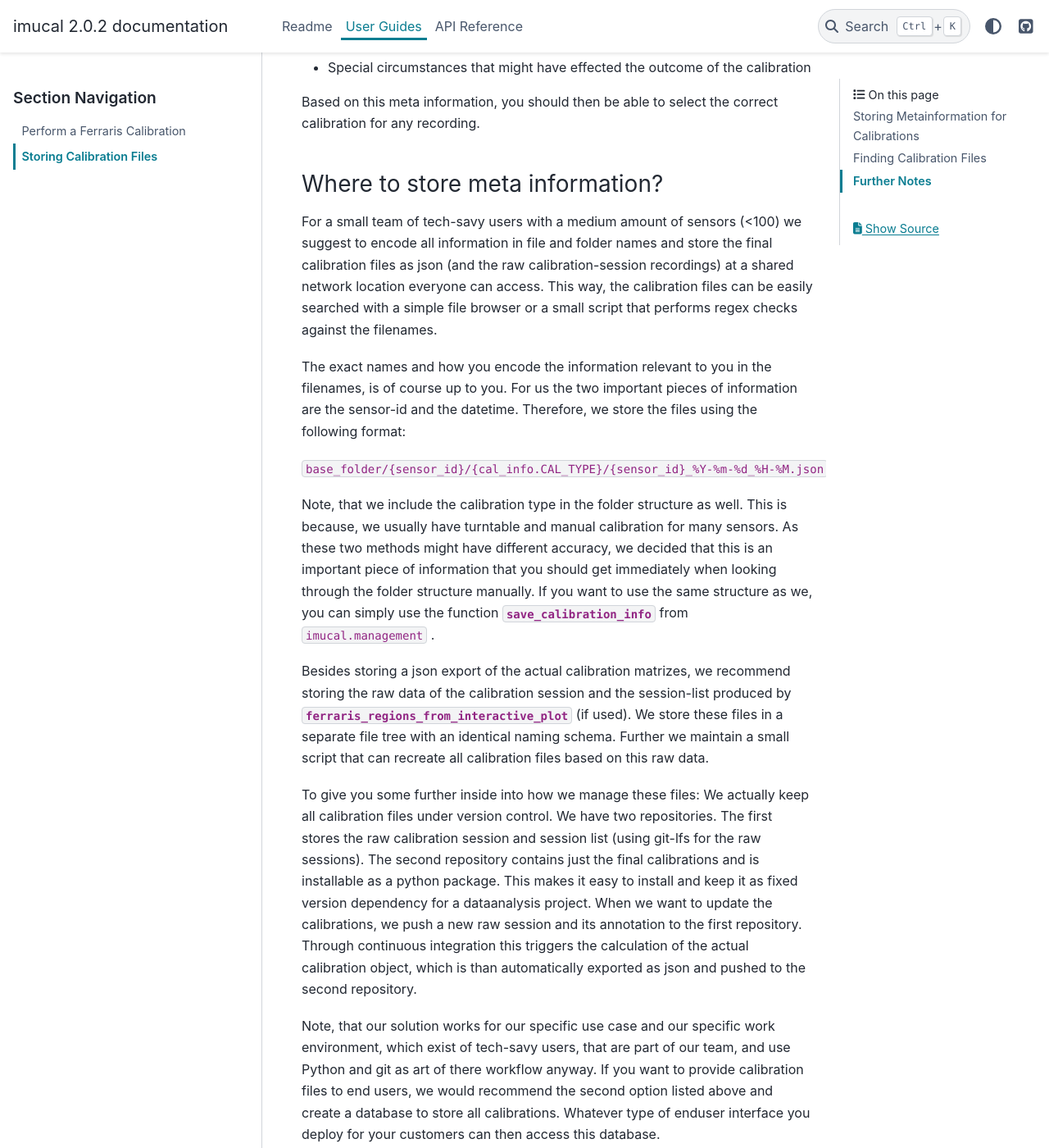
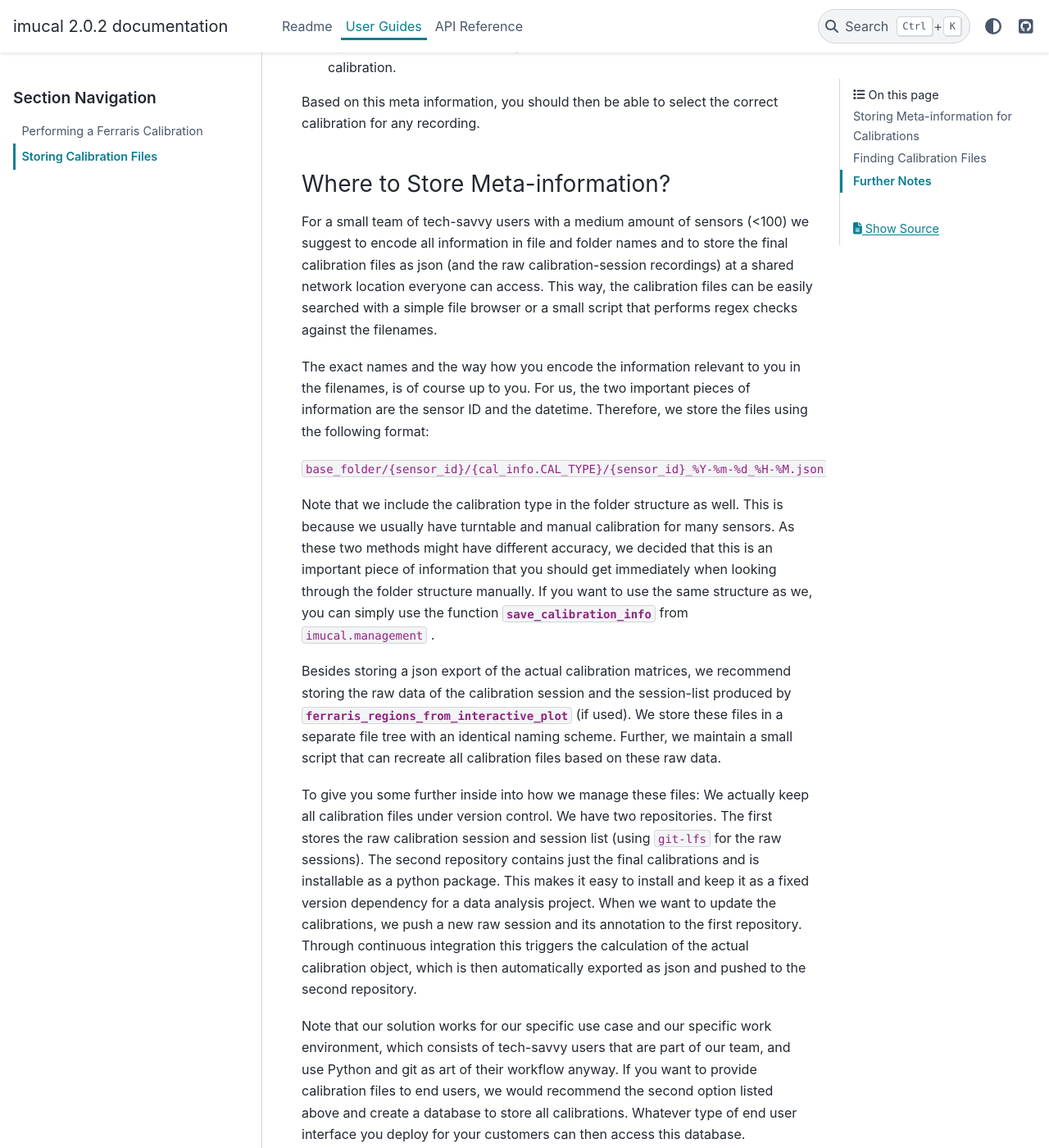
Before and after one commit to mad-lab-fau/imucal, a Sphinx documentation site: the page built from docs/guides/cal_store.rst, in a window 1280 px wide and 1400 px high, scrolled down 1619 px. Shown: the whole window at 82% size. Built offline with Sphinx 7.4.7 and the PyData theme 0.15.4, drawn with Linux system fonts in a browser that asks for light colours; pages that are not in the unit, such as notebooks, are missing from menus; some of the changed text lies outside the part shown.

Commit message:
comments to documentation

```diff
--- a/docs/guides/cal_store.rst
+++ b/docs/guides/cal_store.rst
@@ -1,12 +1,12 @@
 .. _cal_store_guide:
 
 =====================================================
-Storing and Managing calibrations of multiple sensors
+Storing and Managing Calibrations of Multiple Sensors
 =====================================================
 
 When you build or use multiple sensors it is advisable to store all calibrations at a central location and with a
 certain structure to ensure that the correct calibration is used every time.
-Keep in mind, that it is usually required to store multiple calibration files per sensor.
+Keep in mind that it is usually required to store multiple calibration files per sensor.
 Over time and when measuring in vastly different environmental conditions, the calibration coefficients of the sensor
 might change.
 This management system should fulfill the following requirements:
@@ -17,91 +17,92 @@ This management system should fulfill the following requirements:
 * All users should have easy access to the calibrations and all updates
 
 
-Storing Metainformation for Calibrations
+Storing Meta-information for Calibrations
 ========================================
 
-To store the actual calibration information, you can simply use the `to_json_file` and `to_hdf5` methods of the
-calibration-info objects.
+To store the actual calibration information, you can simply use the :meth:`~imucal.CalibrationInfo.to_json_file` and
+:meth:`~imucal.CalibrationInfo.to_hdf5` methods of the :class:`~imucal.CalibrationInfo` objects.
 However, `imucal` does explicitly not include meta information of a calibration (besides the generic `comments` field),
 as we can simply not anticipate what you might want to do with your sensors or calibrations.
 To store such meta-information, you basically have three options:
 
-1. Store meta information separately and not in the actual calibration json/hdf5 file.
-   You could out that information into a second file or encode it in the file or folder name.
-2. Create a custom writer that extracts the information from the calibration-info objects and store them in you own file
-   format that includes the meta information you require.
-   You could use the `to_json` method to get a json string that could be embedded in a larger json file.
-   For many sensors it might also be feasible to ditch files entirly and write a custom interface to store the all
+1. Store meta-information separately and not in the actual calibration json/hdf5 file.
+   You could put that information into a second file or encode it in the file or folder name.
+2. Create a custom writer that extracts the information from the calibration-info objects and store them in your own
+   file format that includes the meta-information you require.
+   You could use the :meth:`~imucal.CalibrationInfo.to_json` method to get a json string that could be embedded in a
+   larger json file.
+   For many sensors it might also be feasible to ditch files entirely and write a custom interface to store all the
    information in a database.
-3. Create a subclass of the calibration-info methods you use and include the meta information you need as additional
-   fields.
+3. Create a subclass of :class:`~imucal.CalibrationInfo` and include the meta-information you need as additional fields.
    This will ensure that this information is included in all json and hdf5 exports.
-   This is covered in this example (TODO!)
+   This is covered in this example (TODO!).
 
-In the following we will first discuss which meta information you might typically require and then explain an
+
+In the following, we will first discuss which meta-information you might typically require and then explain an
 implementation of option 1 (that we use internally as well) and provide further information, when the other cases might
 be useful.
 
-What meta information should I save?
+Which Meta-information Should I Save?
 ------------------------------------
 
-Primarily the meta information is there to ensure that you apply the correct calibration to the correct recordings.
+Primarily, the meta-information is there to ensure that you apply the correct calibration to the correct recordings.
 This means you should at least store the following:
 
-* Unique identifier for your sensor
-* Sensor settings that might change calibration relevant parameter
+* Unique identifier for your sensor.
+* Sensor settings that might change calibration-relevant parameters.
   This will depend on your sensor, but some units have a different bias when certain settings are chosen.
-* The data and time the calibration was performed
-* Special circumstances that might have effected the outcome of the calibration
+* The datetime at which the calibration was performed.
+* Special circumstances that might have effected the outcome of the calibration.
 
 Based on this meta information, you should then be able to select the correct calibration for any recording.
 
-Where to store meta information?
+Where to Store Meta-information?
 --------------------------------
 
-For a small team of tech-savy users with a medium amount of sensors (<100) we suggest to encode all information in
-file and folder names and store the final calibration files as json (and the raw calibration-session recordings)
+For a small team of tech-savvy users with a medium amount of sensors (<100) we suggest to encode all information in
+file and folder names and to store the final calibration files as json (and the raw calibration-session recordings)
 at a shared network location everyone can access.
 This way, the calibration files can be easily searched with a simple file browser or a small script that performs
 regex checks against the filenames.
 
-The exact names and how you encode the information relevant to you in the filenames, is of course up to you.
-For us the two important pieces of information are the sensor-id and the datetime.
+The exact names and the way how you encode the information relevant to you in the filenames, is of course up to you.
+For us, the two important pieces of information are the sensor ID and the datetime.
 Therefore, we store the files using the following format:
 
 `base_folder/{sensor_id}/{cal_info.CAL_TYPE}/{sensor_id}_%Y-%m-%d_%H-%M.json`
 
-Note, that we include the calibration type in the folder structure as well.
-This is because, we usually have turntable and manual calibration for many sensors.
+Note that we include the calibration type in the folder structure as well.
+This is because we usually have turntable and manual calibration for many sensors.
 As these two methods might have different accuracy, we decided that this is an important piece of information that you
 should get immediately when looking through the folder structure manually.
 If you want to use the same structure as we, you can simply use the function
 :func:`~imucal.management.save_calibration_info` from `imucal.management` .
 
-Besides storing a json export of the actual calibration matrizes, we recommend storing the raw data of the calibration
+Besides storing a json export of the actual calibration matrices, we recommend storing the raw data of the calibration
 session and the session-list produced by :func:`~imucal.ferraris_regions_from_interactive_plot` (if used).
-We store these files in a separate file tree with an identical naming schema.
-Further we maintain a small script that can recreate all calibration files based on this raw data.
+We store these files in a separate file tree with an identical naming scheme.
+Further, we maintain a small script that can recreate all calibration files based on these raw data.
 
 To give you some further inside into how we manage these files: We actually keep all calibration files under version
 control.
-We have two repositories. The first stores the raw calibration session and session list (using git-lfs for the raw
+We have two repositories. The first stores the raw calibration session and session list (using `git-lfs` for the raw
 sessions).
 The second repository contains just the final calibrations and is installable as a python package.
-This makes it easy to install and keep it as fixed version dependency for a dataanalysis project.
+This makes it easy to install and keep it as a fixed version dependency for a data analysis project.
 When we want to update the calibrations, we push a new raw session and its annotation to the first repository.
-Through continuous integration this triggers the calculation of the actual calibration object, which is than
+Through continuous integration this triggers the calculation of the actual calibration object, which is then
 automatically exported as json and pushed to the second repository.
 
-Note, that our solution works for our specific use case and our specific work environment, which exist of tech-savy
-users, that are part of our team, and use Python and git as art of there workflow anyway.
+Note that our solution works for our specific use case and our specific work environment, which consists of tech-savvy
+users that are part of our team, and use Python and git as art of their workflow anyway.
 If you want to provide calibration files to end users, we would recommend the second option listed above and create a
 database to store all calibrations.
-Whatever type of enduser interface you deploy for your customers can then access this database.
+Whatever type of end user interface you deploy for your customers can then access this database.
 
-The third option, extending the calibration-info class, is only recommended, if you have pieces of meta information
-that fundamentally change how a calibration should be applied (i.e. similar to the expected units of the input data) or
-are actually required as part of the calibration procedure.
+The third option, extending the :class:`~imucal.CalibrationInfo` class, is only recommended if you have pieces of
+meta-information that fundamentally change how a calibration should be applied (i.e., similar to the expected units
+of the input data) or are actually required as part of the calibration procedure.
 If you do that, make sure that you provide a new `CAL_TYPE` value for the subclass and use it when calculating the
 calibration.
 Otherwise, loading the stored files with :func:`~imucal.management.load_calibration_info` is not possible.
@@ -111,16 +112,16 @@ Finding Calibration Files
 
 If you followed our example and stored meta information encoded in file and folder names, you can use simple regex
 searches to find calibrations that fulfill your specifications.
-To make that even easier for you we provide the functions :func:`~imucal.management.find_calibration_info_for_sensor`
-and :func:`~imucal.management.find_closest_calibration_info_to_date` to simplify the two most typical queries.
-Note that these function expect you to store the calibrations using :func:`~imucal.management.save_calibration_info`
-Namely, finding all calibrations for a sensor and finding the calibration that was performed closest (timewise)
+To make that even easier for you, we provide the functions :func:`~imucal.management.find_calibration_info_for_sensor`
+and :func:`~imucal.management.find_closest_calibration_info_to_date` to simplify the two most typical queries, namely,
+finding all calibrations for a sensor and finding the calibration that was performed closest (timewise)
 to the actual recording.
 Both functions further allow you to filter based on the calibration type and provide a custom validation to check
 parameters inside the calibration file (e.g. the expected units of the input data).
+Note that these functions expect you to store the calibrations using :func:`~imucal.management.save_calibration_info`.
 
-In general it is the best to use a calibration that was recorded as close as possible before the actual recording.
-However, it will depend on your application and tolerances, what criteria you should use.
+In general, it is the best to use a calibration that was recorded as close as possible before the actual recording.
+However, it will depend on your application and tolerances which criteria you should use.
 
 
 Further Notes
--- a/docs/guides/index.rst
+++ b/docs/guides/index.rst
@@ -7,5 +7,5 @@ User Guides
 .. toctree::
     :maxdepth: 1
 
-     Perform a Ferraris Calibration <ferraris_guide>
+     Performing a Ferraris Calibration <ferraris_guide>
      Storing Calibration Files <cal_store>
--- a/docs/modules/index.rst
+++ b/docs/modules/index.rst
@@ -34,7 +34,7 @@ disk and load them again.
 Data Preparation Helper
 -----------------------
 
-Helper Functions to generate valid input data for Ferraris like calibrations.
+Helper Functions to generate valid input data for Ferraris-like calibrations.
 
 .. currentmodule:: imucal
 .. autosummary::
@@ -95,7 +95,7 @@ Legacy Support
 Label GUI
 =========
 The gui label class.
-Normally you do not need to interact with these directly.
+Normally, you do not need to interact with these directly.
 
 .. currentmodule:: imucal.calibration_gui
 
```
Also changed, not shown: other parts of docs/guides/cal_store.rst (+2 -2 lines), docs/guides/ferraris_guide.rst (+16 -16 lines).
